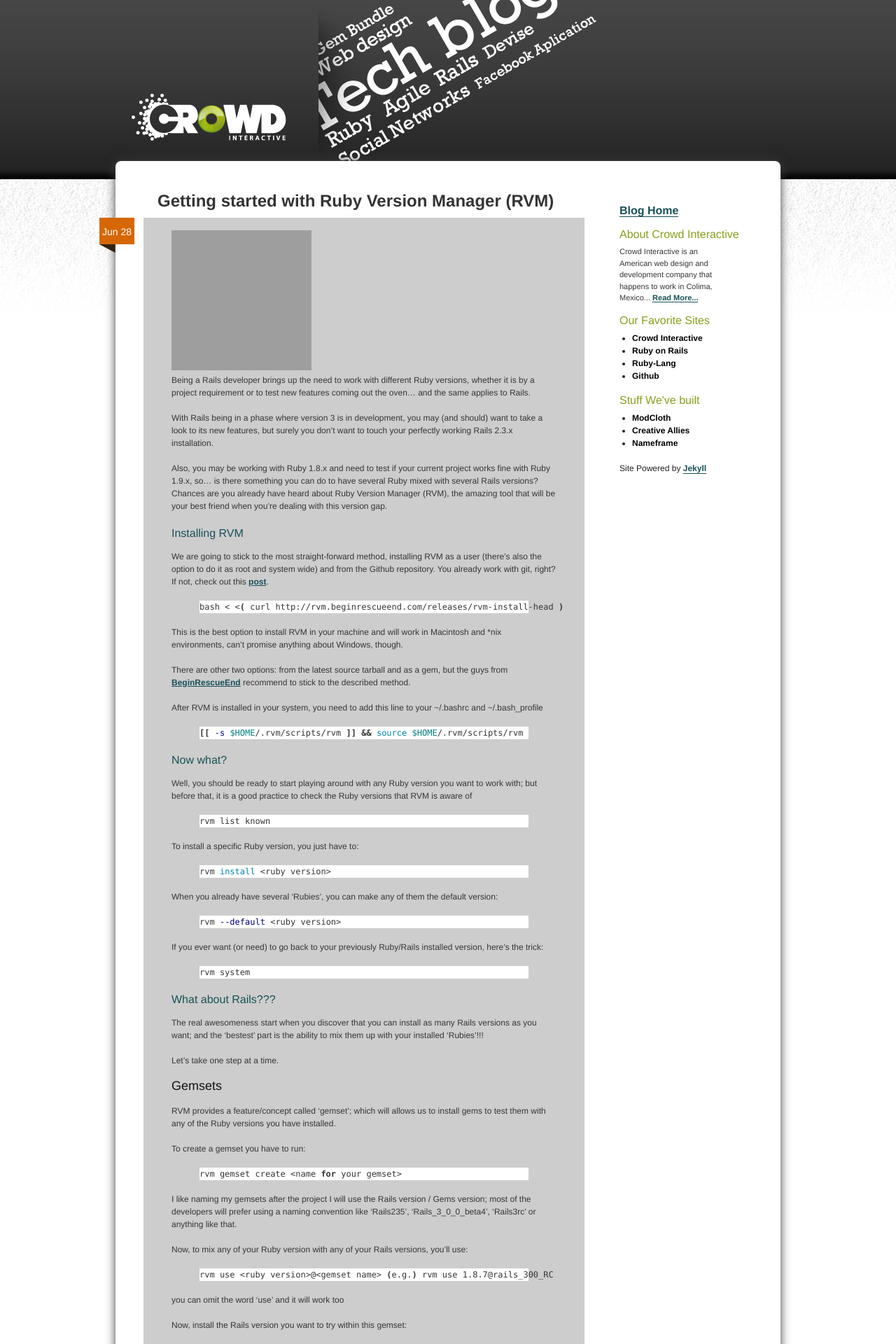
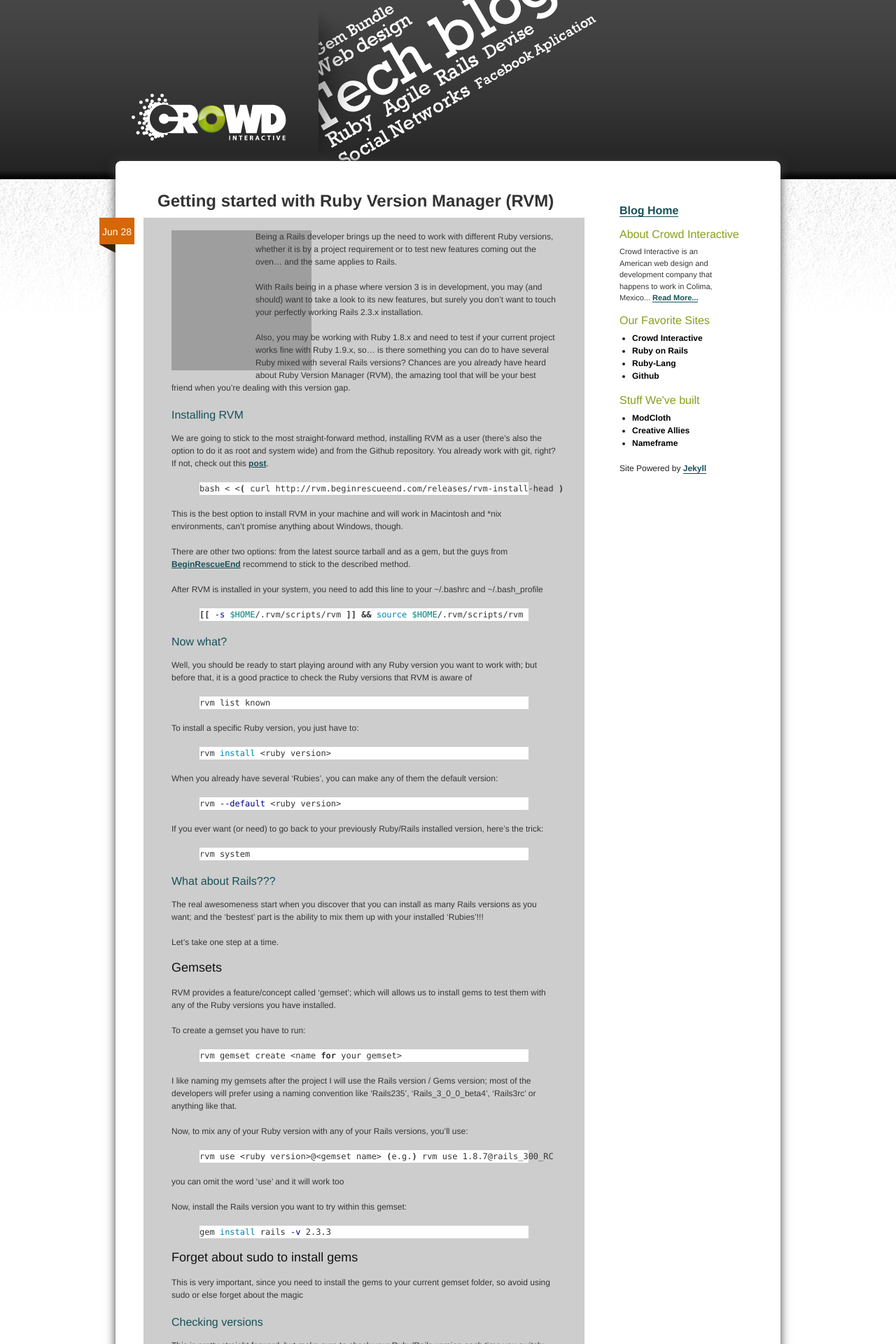
Before and after one commit to crowdint/blog.crowdint.com-jekyll, a Jekyll site: the page built from index.html, in a window 1280 px wide. Shown: the top 1920 px of the page at 70% size. Built offline with Jekyll 4.4.1, drawn with Linux system fonts in a browser that asks for light colours; Markdown is read by kramdown in place of the engine named in the settings; grey boxes are pictures that could not be loaded.

Commit message:
New style for the gravatar

```diff
--- a/_layouts/post.html
+++ b/_layouts/post.html
@@ -7,11 +7,10 @@
     <span class="date">{{ page.short_date }}</span>
   </p>
   <div class="body prepend-1 append-1">
-    <img src="http://www.gravatar.com/avatar/{{ page.avatar }}" class="avatar" />
+    <div class="gravatar span-3"><img src="http://www.gravatar.com/avatar/{{ page.avatar }}" class="avatar" /></div>
     {{ content }}
     <div class="author_box">
       <p><b>Author:</b> {{ page.author }} | {{ page.email }}</p>
     </div>
   </div>
-<script type="text/javascript" src="http://cdn.widgetserver.com/syndication/subscriber/InsertWidget.js"></script><script type="text/javascript">if (WIDGETBOX) WIDGETBOX.renderWidget('58a0e7d0-411b-44b7-b27f-c9d218840126');</script><noscript>Get the <a href="http://www.widgetbox.com/widget/comments">Realtime Comments</a> widget and many other <a href="http://www.widgetbox.com/">great free widgets</a> at <a href="http://www.widgetbox.com">Widgetbox</a>! Not seeing a widget? (<a href="http://docs.widgetbox.com/using-widgets/installing-widgets/why-cant-i-see-my-widget/">More info</a>)</noscript>
 </div>
--- a/index.html
+++ b/index.html
@@ -10,7 +10,7 @@
     <span class="date">{{ first_post.short_date }}</span>
   </p>
   <div class="body prepend-1 append-1">
-    <img src="http://www.gravatar.com/avatar/{{ first_post.avatar }}" class="avatar" />
+    <div class="span-3"><img src="http://www.gravatar.com/avatar/{{ first_post.avatar }}" class="avatar" /></div>
     {{ first_post.content }}
     <div class="author_box">
       <p><b>Author:</b> {{ first_post.author }} | {{ first_post.email }}</p>
```
